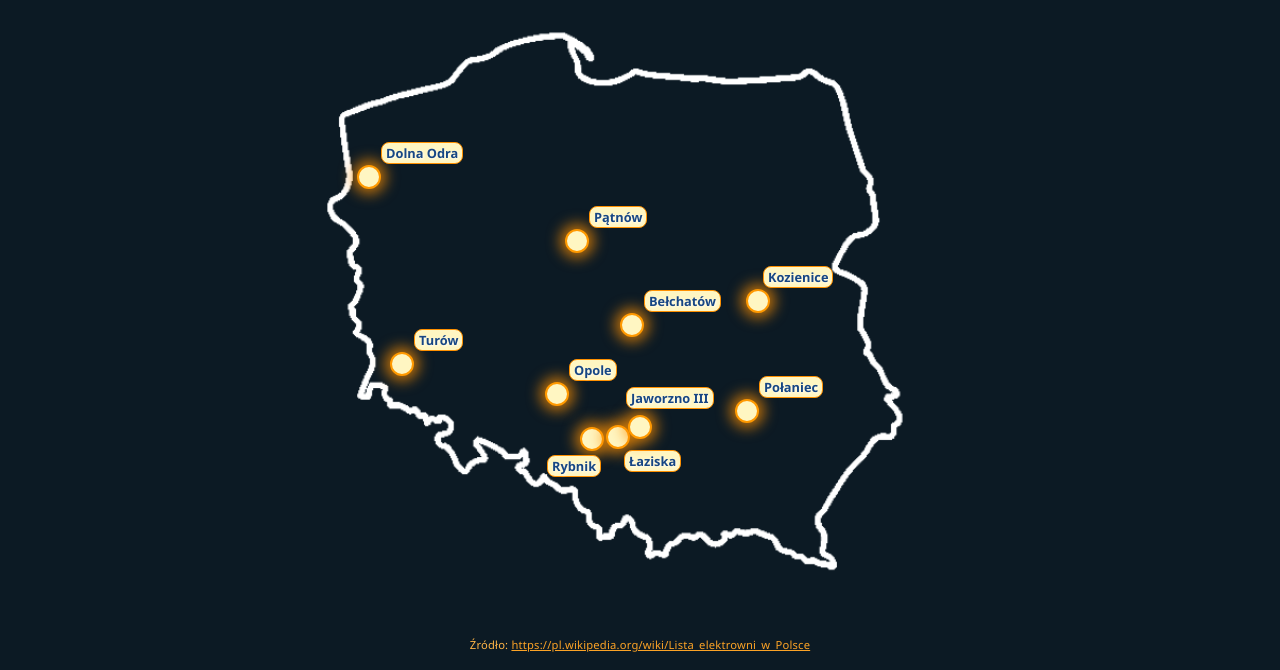
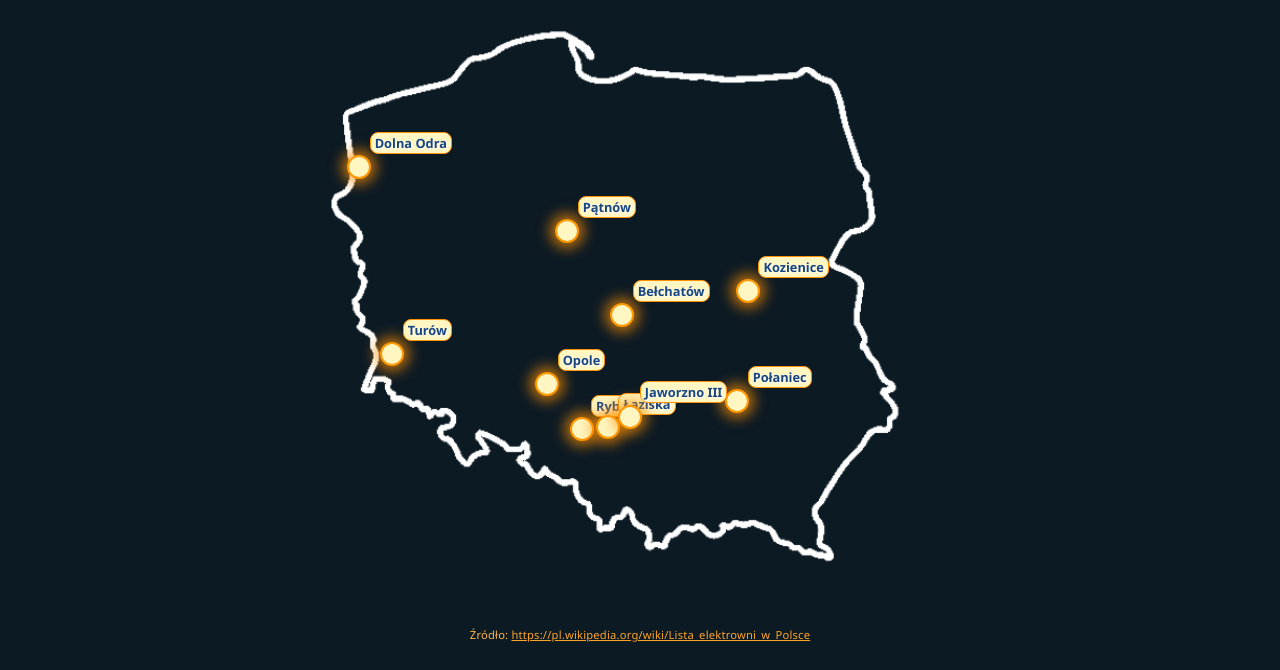
Before and after one commit to informatyk098/test, a plain HTML site: page Mapa.html in a window 1280 px wide. Shown: the part 130-800 px from the top of the page. Drawn offline with Linux system fonts and the light colour scheme.

Commit message:
Mapa.html

```diff
--- a/Mapa.html
+++ b/Mapa.html
@@ -54,14 +54,21 @@
             box-shadow: none;
             margin-top: -40px;
             margin-left: -50px;
+            width: 690px;
+            height: 680px;
+            max-width: 98vw;
+            max-height: 98vw;
         }
         #elektrownieimg {
             display:block;
             border-radius:10px;
             box-shadow: none;
             border: none;
-            max-width: 100vw;
-            height: auto;
+            width: 100%;
+            height: 100%;
+            max-width: 100%;
+            max-height: 100%;
+            object-fit: contain;
         }
         .marker {
             pointer-events: none;
@@ -148,9 +155,14 @@
         @media (max-width: 900px) {
             .img-wrap {
                 max-width: 98vw;
+                max-height: 98vw;
+                width: 98vw;
+                height: auto;
             }
             #elektrownieimg {
                 max-width: 98vw;
+                max-height: 98vw;
+                width: 100%;
                 height: auto;
             }
         }
@@ -168,31 +180,9 @@
         Kliknij w znacznik na mapie, aby zobaczyć informacje o wybranej elektrowni.
     </div>
     <div class="map-container">
-        <div class="img-wrap">
-            <img src="Mapa_Biała.png" width="690" height="680" usemap="#elektrownie" alt="Mapa Polski – elektrownie" id="elektrownieimg">
-            <div class="marker" style="left:87px; top:208px;"><span class="label" style="left:22px;">Dolna Odra</span></div>
-            <div class="marker" style="left:120px; top:395px;"><span class="label" style="left:22px;">Turów</span></div>
-            <div class="marker" style="left:275px; top:425px;"><span class="label" style="left:22px;">Opole</span></div>
-            <div class="marker" style="left:310px; top:470px;"><span class="label" style="left:-35px;top:26px">Rybnik</span></div>
-            <div class="marker" style="left:350px; top:356px;"><span class="label" style="left:22px;">Bełchatów</span></div>
-            <div class="marker" style="left:336px; top:468px;"><span class="label" style="left:16px; top:23px">Łaziska</span></div>
-            <div class="marker" style="left:295px; top:272px;"><span class="label" style="left:22px;">Pątnów</span></div>
-            <div class="marker" style="left:476px; top:332px;"><span class="label" style="left:15px;">Kozienice</span></div>
-            <div class="marker" style="left:465px; top:442px;"><span class="label" style="left:22px;">Połaniec</span></div>
-            <div class="marker" style="left:358px; top:458px;"><span class="label" style="left:-4px;top:-30px">Jaworzno III</span></div>
+        <div class="img-wrap" id="imgWrap">
+            <img src="Mapa_Biała.png" width="690" height="680" alt="Mapa Polski – elektrownie" id="elektrownieimg">
         </div>
-        <map name="elektrownie">
-            <area shape="circle" coords="97,218,14" href="#" alt="Dolna Odra" onclick="showInfo('dolnaodra'); return false;">
-            <area shape="circle" coords="130,405,14" href="#" alt="Turów" onclick="showInfo('turow'); return false;">
-            <area shape="circle" coords="285,435,14" href="#" alt="Opole" onclick="showInfo('opole'); return false;">
-            <area shape="circle" coords="320,480,14" href="#" alt="Rybnik" onclick="showInfo('rybnik'); return false;">
-            <area shape="circle" coords="360,366,12" href="#" alt="Bełchatów" onclick="showInfo('belchatow'); return false;">
-            <area shape="circle" coords="346,478,12" href="#" alt="Łaziska" onclick="showInfo('laziska'); return false;">
-            <area shape="circle" coords="305,282,12" href="#" alt="Pątnów" onclick="showInfo('patnow'); return false;">
-            <area shape="circle" coords="486,342,12" href="#" alt="Kozienice" onclick="showInfo('kozienice'); return false;">
-            <area shape="circle" coords="475,452,12" href="#" alt="Połaniec" onclick="showInfo('polaniec'); return false;">
-            <area shape="circle" coords="368,468,12" href="#" alt="Jaworzno III" onclick="showInfo('jaworzno'); return false;">
-        </map>
     </div>
     <div id="infoBox">
         <div id="infoText"></div>
@@ -241,6 +231,27 @@
                 desc: "Moc: 1535 MW<br>Lokalizacja: Jaworzno, śląskie"
             }
         };
+        const markers = [
+            {left: 87,  top: 208, label: "Dolna Odra",    lx: 22,  ly: 0,      key: "dolnaodra"},
+            {left: 120, top: 395, label: "Turów",         lx: 22,  ly: 0,      key: "turow"},
+            {left: 275, top: 425, label: "Opole",         lx: 22,  ly: 0,      key: "opole"},
+            {left: 310, top: 470, label: "Rybnik",        lx: -35, ly: 26,     key: "rybnik"},
+            {left: 350, top: 356, label: "Bełchatów",     lx: 22,  ly: 0,      key: "belchatow"},
+            {left: 336, top: 468, label: "Łaziska",       lx: 16,  ly: 23,     key: "laziska"},
+            {left: 295, top: 272, label: "Pątnów",        lx: 22,  ly: 0,      key: "patnow"},
+            {left: 476, top: 332, label: "Kozienice",     lx: 15,  ly: 0,      key: "kozienice"},
+            {left: 465, top: 442, label: "Połaniec",      lx: 22,  ly: 0,      key: "polaniec"},
+            {left: 358, top: 458, label: "Jaworzno III",  lx: -4,  ly: -30,    key: "jaworzno"}
+        ];
+        const baseWidth = 690, baseHeight = 680;
+        const markersPct = markers.map(m => ({
+            ...m,
+            leftPct: m.left / baseWidth * 100,
+            topPct: m.top / baseHeight * 100,
+            lxPct: m.lx / baseWidth * 100,
+            lyPct: m.ly / baseHeight * 100
+        }));
+
         function showInfo(key) {
             document.getElementById('infoText').innerHTML =
                 `<h2>${info[key].title}</h2>${info[key].desc}`;
@@ -252,6 +263,46 @@
         window.addEventListener('keydown', function(e) {
             if(e.key === "Escape") closeInfo();
         });
+
+        function renderMarkers() {
+            const wrap = document.getElementById('imgWrap');
+            wrap.querySelectorAll('.marker').forEach(e => e.remove());
+            const img = document.getElementById('elektrownieimg');
+            const rect = img.getBoundingClientRect();
+            const w = img.offsetWidth;
+            const h = img.offsetHeight;
+            markersPct.forEach(m => {
+
+                const marker = document.createElement('div');
+                marker.className = 'marker';
+                marker.style.left = `calc(${m.leftPct}% - 10px)`; // - połowa szerokości
+                marker.style.top = `calc(${m.topPct}% - 10px)`;
+                marker.style.width = '20px';
+                marker.style.height = '20px';
+                marker.style.pointerEvents = 'auto';
+                marker.title = info[m.key].title;
+                marker.tabIndex = 0;
+                marker.onclick = () => showInfo(m.key);
+                marker.onkeyup = e => { if(e.key === "Enter") showInfo(m.key); };
+
+                const label = document.createElement('span');
+                label.className = 'label';
+                label.textContent = m.label;
+                label.style.left = `calc(100% + ${m.lxPct}%)`;
+                label.style.top = `calc(-25px + ${m.lyPct}%)`;
+                marker.appendChild(label);
+
+                wrap.appendChild(marker);
+            });
+        }
+        function readyMarkers() {
+            renderMarkers();
+        }
+        document.getElementById('elektrownieimg').addEventListener('load', readyMarkers);
+        window.addEventListener('resize', readyMarkers);
+        if(document.getElementById('elektrownieimg').complete) {
+            readyMarkers();
+        }
     </script>
     <div class="comic-footer">
         Źródło: <a href="https://pl.wikipedia.org/wiki/Lista_elektrowni_w_Polsce" target="_blank" rel="noopener">https://pl.wikipedia.org/wiki/Lista_elektrowni_w_Polsce</a>
```
Lines whose indentation alone changed are shown as unchanged.
